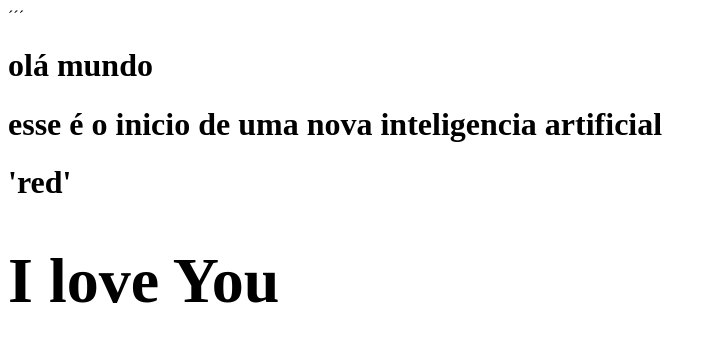
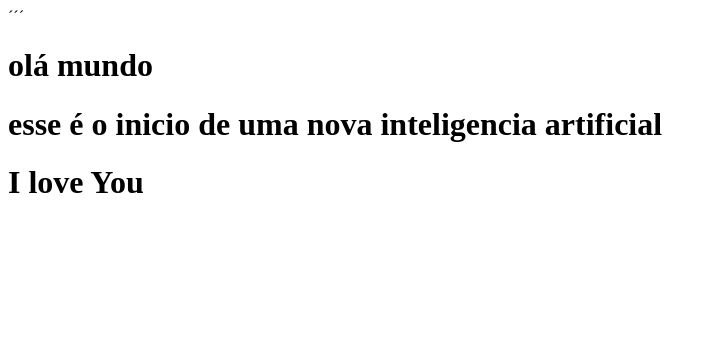
Before and after one commit to Furro1303/Escola, a plain HTML site: page Index.html in a window 1280 px wide. Shown: the whole page, without its empty margins (0-714 px from the left). Drawn offline with Linux system fonts and the light colour scheme.

Commit message:
Update Index.html

```diff
--- a/Index.html
+++ b/Index.html
@@ -3,5 +3,5 @@
 <html>
   <h1> olá mundo <h1>
     <h1> esse é o inicio de uma nova inteligencia artificial <h1>
-      <color> 'red' <h1> I love You <h1>
+      <h1> I love You <h1>
 <html>
```
